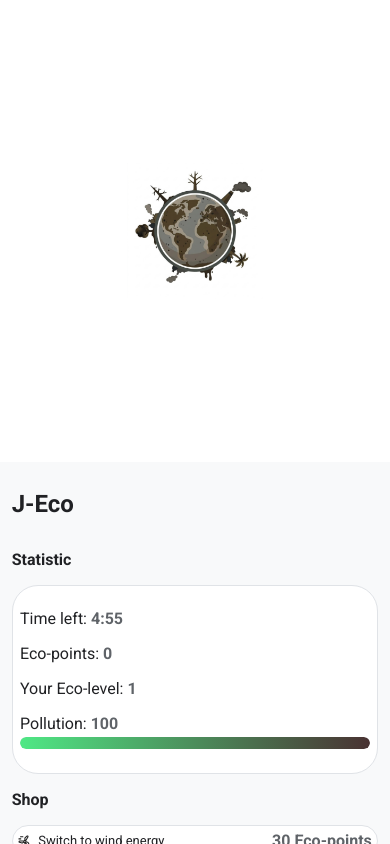
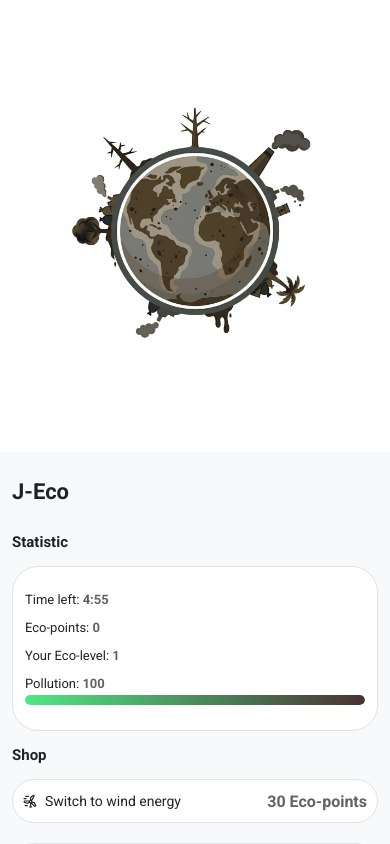
Before and after one commit to platilich/J-Eco, a plain HTML site: page index.html in a window 390 px wide. Drawn offline with Linux system fonts and the light colour scheme; a script that the page names is missing.

Commit message:
fixed bugs

```diff
--- a/css/style.css
+++ b/css/style.css
@@ -438,6 +438,19 @@ body.dark-theme svg {
 body.dark-theme .about-card {
     background: #2b2b2b;
     border-color: #444444;
+    color: #eeeeee;
+}
+
+body.dark-theme .about-card h2 {
+    color: #eeeeee;
+}
+
+body.dark-theme .about-card p {
+    color: #bdbdbd;
+}
+
+body.dark-theme .about-card ul {
+    color: #eeeeee;
 }
 
 body.dark-theme .about-close {
@@ -447,102 +460,130 @@ body.dark-theme .about-close {
 }
 
 
-/* под телефоны*/
+/* Mobile responsive */
 @media (max-width: 900px) {
     body {
         grid-template-columns: 1fr;
         grid-template-rows: auto 1fr;
     }
 
-
     .slide_bar {
         height: auto;
-        max-height: 50vh;
-        padding: 4%;
+        max-height: none;
+        padding: 16px;
         order: 2;
     }
 
-
-
     .main {
         order: 1;
-        min-height: 50vh;
-        padding: 20px 0;
+        min-height: 55vh;
+        padding: 30px 0 20px 0;
     }
 
-
-
     .scin {
-        width: 40%;
-        max-width: 200px;
+        width: 75%;
+        max-width: 320px;
     }
 
-
     .balance_board {
-        padding: 2%;
+        padding: 12px;
     }
 
-
     .new_card {
-        padding: 1.5%;
+        padding: 12px;
     }
-
 
     .overlay__card {
         max-width: 90%;
         padding: 20px;
     }
 
-
     .overlay__btns {
         flex-direction: column;
     }
-
 
     .overlay__btn {
         width: 100%;
     }
 
-
     .about-card {
         padding: 20px;
         max-height: 85vh;
     }
-
 }
-
-
 
 @media (max-width: 500px) {
     .slide_bar {
-        padding: 3%;
+        padding: 12px;
     }
 
+    .main {
+        min-height: 50vh;
+        padding: 20px 0 10px 0;
+    }
 
     .scin {
-        width: 35%;
-        max-width: 150px;
+        width: 80%;
+        max-width: 280px;
     }
 
-
     h1 {
-        font-size: 24px;
+        font-size: 22px;
     }
 
-
     h3 {
-        font-size: 16px;
+        font-size: 15px;
     }
 
+    .new_card {
+        padding: 10px;
+    }
 
     .new_card_icon svg {
-        width: 20px;
-        height: 20px;
+        width: 22px;
+        height: 22px;
     }
 
+    .new_card_icon p {
+        font-size: 14px;
+    }
 
-    .new_card_icon p {
+    .balance_board p {
         font-size: 13px;
     }
 
+    .pollution-bar-container {
+        height: 10px;
+    }
+
+    .overlay__card {
+        padding: 16px;
+        gap: 8px;
+    }
+
+    .overlay__title {
+        font-size: 22px;
+    }
+
+    .about-card {
+        padding: 16px;
+        gap: 10px;
+    }
+
+    .about-card h2 {
+        font-size: 18px;
+    }
+
+    .about-card p {
+        font-size: 13px;
+    }
+
+    .about-card ul {
+        font-size: 13px;
+    }
+
+    .about-close {
+        padding: 8px 20px;
+        font-size: 13px;
+    }
 }
```
